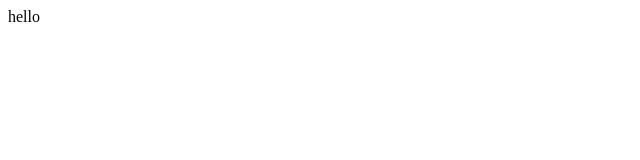
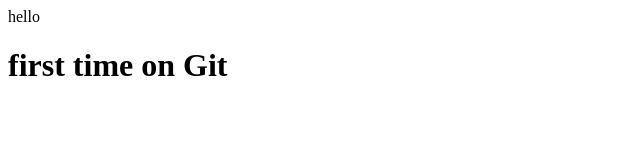
Before and after one commit to Faithinfotech-Training/ExpDecTeam4-RAAG, a plain HTML site: page index.html in a window 1280 px wide. Shown: the whole page, without its empty margins (0-640 px from the left). Drawn offline with Linux system fonts and the light colour scheme.

Commit message:
second line added

```diff
--- a/index.html
+++ b/index.html
@@ -1 +1,3 @@
 <div>hello</div>
+
+<h1>first time on Git</h1>
```
